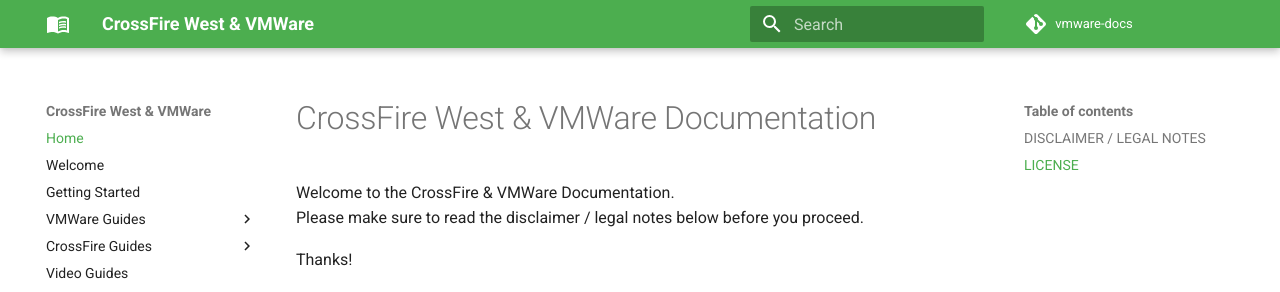
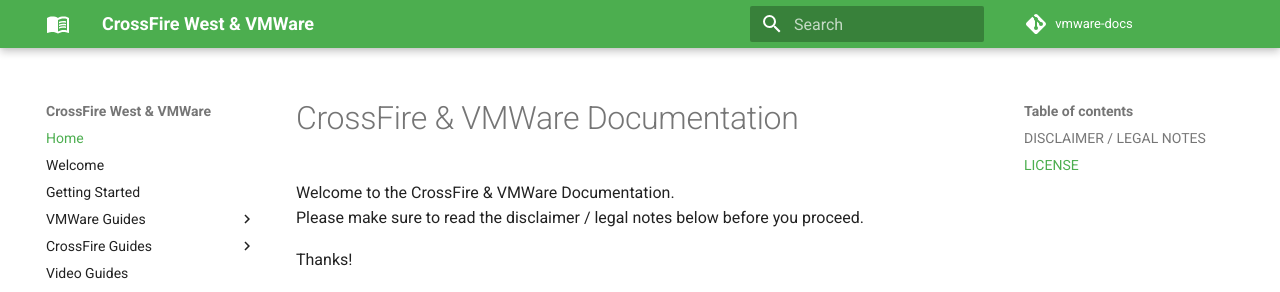
Before and after one commit to cfna/vmware-docs, an MkDocs documentation site: the page built from pages/index.md, in a window 1280 px wide and 1104 px high. Shown: the top 292 px of the window. Built offline with MkDocs 1.6.1 and Material for MkDocs 9.7.7, drawn with Linux system fonts in a browser that asks for light colours; comment, search, counter and statistics services are not loaded.

Commit message:
Removed CF West postfix

```diff
--- a/pages/index.md
+++ b/pages/index.md
@@ -1,4 +1,4 @@
-# CrossFire West & VMWare Documentation
+# CrossFire & VMWare Documentation
 
 Welcome to the CrossFire & VMWare Documentation.
 Please make sure to read the disclaimer / legal notes below before you proceed.
```
Also changed, not shown: pages/welcome.md (+1 -1 lines).
